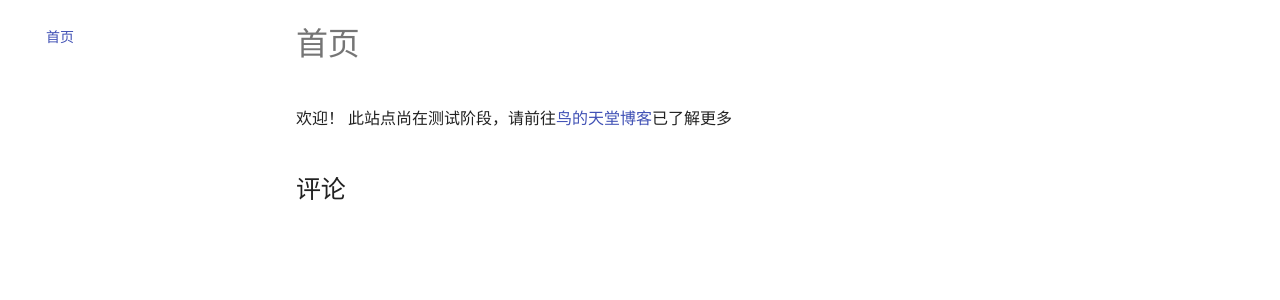
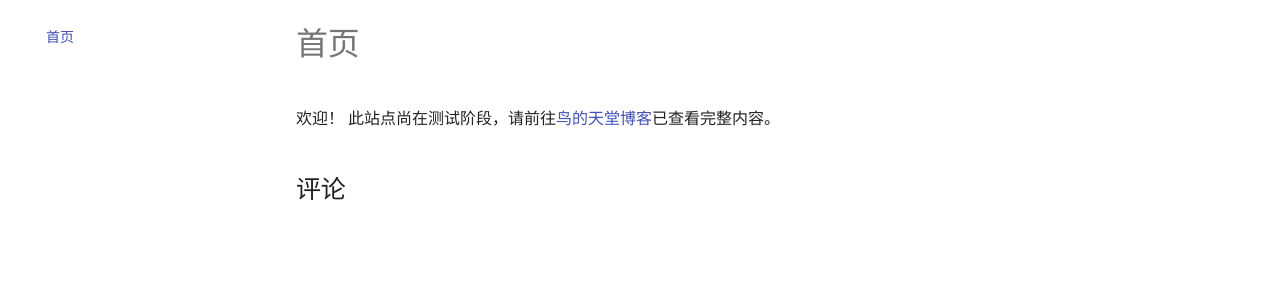
Before and after one commit to halfoffive/halfoffive.github.io, an MkDocs documentation site: the page built from docs/README.md, in a window 1280 px wide. Shown: the part 168-468 px from the top of the page. Built offline with MkDocs 1.6.1 and Material for MkDocs 9.7.7, drawn with Linux system fonts in a browser that asks for light colours; comment, search, counter and statistics services are not loaded.

Commit message:
Update README.md

```diff
--- a/docs/README.md
+++ b/docs/README.md
@@ -5,4 +5,4 @@ comments: true
 # 首页
 
 欢迎！
-此站点尚在测试阶段，请前往[鸟的天堂博客](https://blog.niaodtiantang.com)已了解更多
+此站点尚在测试阶段，请前往[鸟的天堂博客](https://blog.niaodtiantang.com)已查看完整内容。
```
